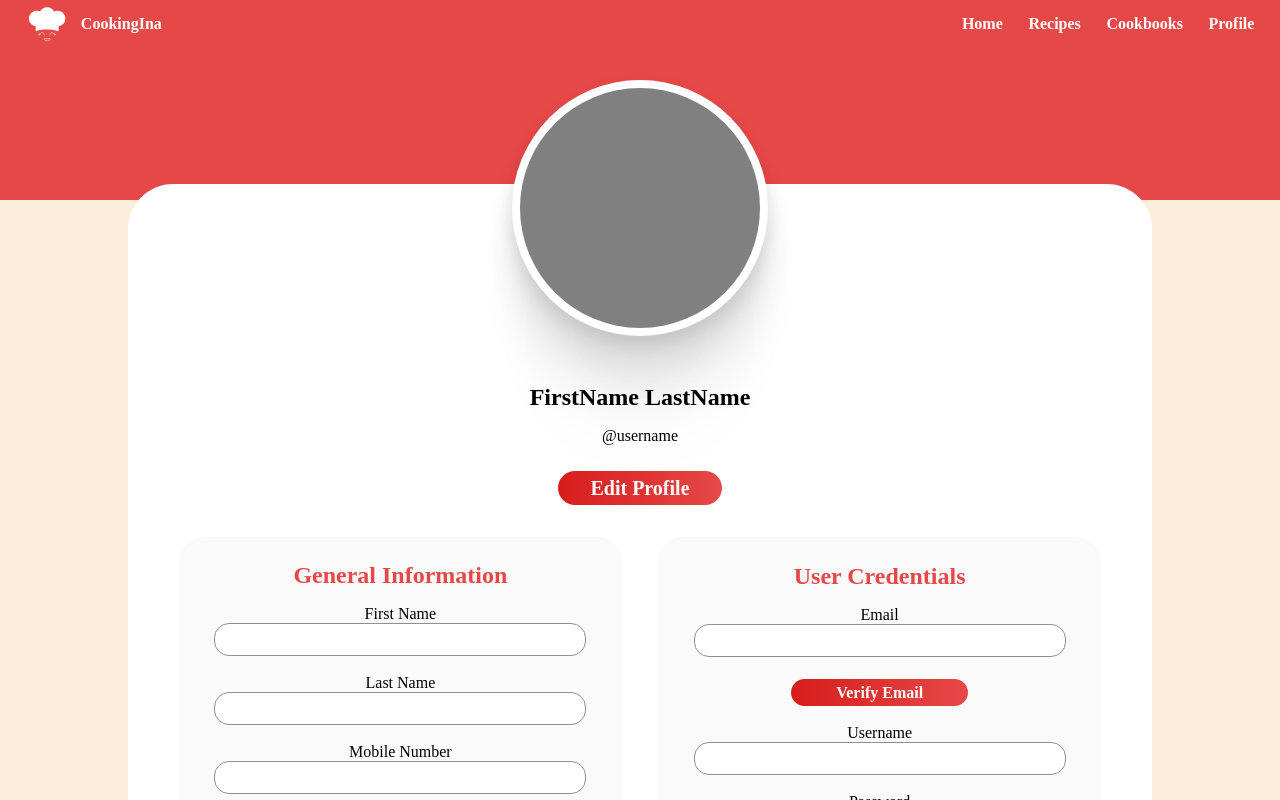
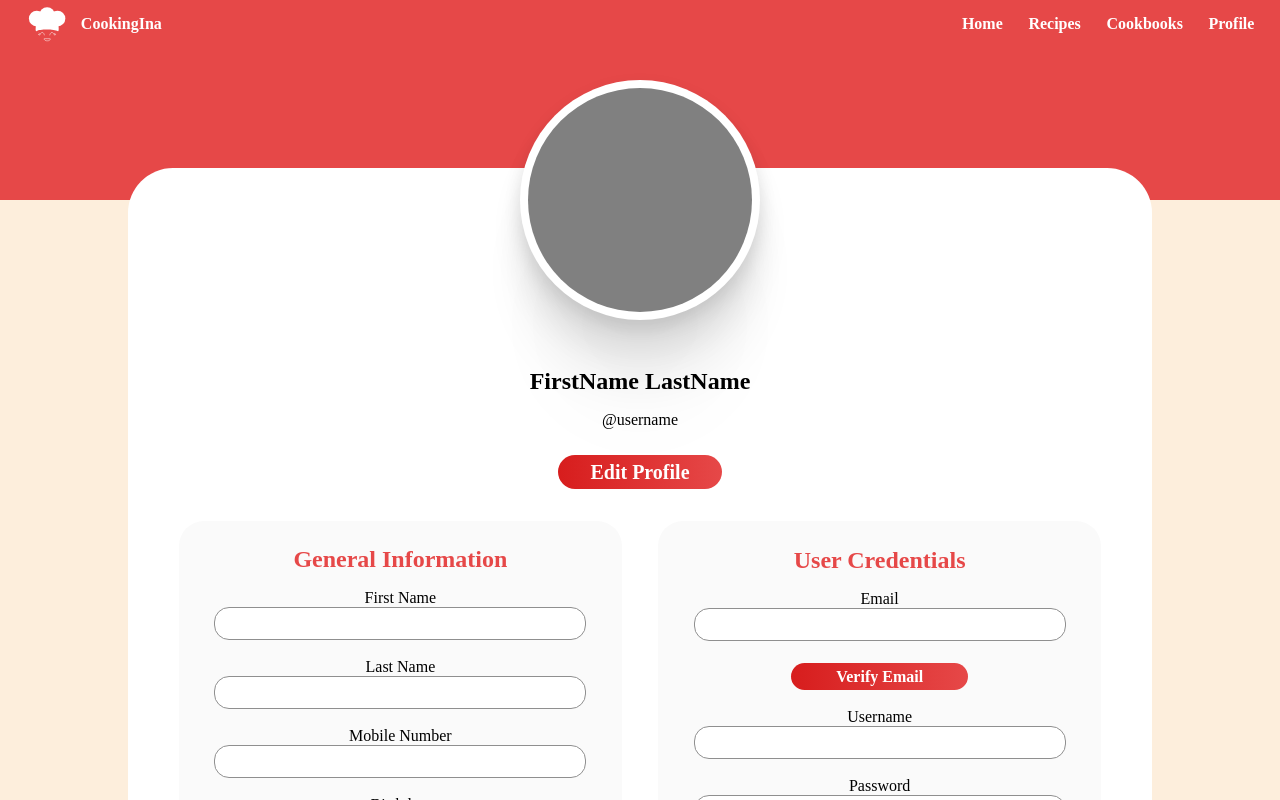
Before and after one commit to Alvallesteros/CookingIna, a React (Create React App) app in the folder frontend/: page /profile in a window 1280 px wide. Shown: the top 800 px of the page. Built offline with nearby package versions, Linux system fonts and the light colour scheme; a web font is replaced by a local one.

Commit message:
Fixed CSS

```diff
--- a/frontend/src/user-profile-page/user-profile-page.css
+++ b/frontend/src/user-profile-page/user-profile-page.css
@@ -74,12 +74,12 @@ body {
 
 .user-image-container {
     background-color: white;
-    height: 16rem;
-    width: 16rem;
+    height: 30vh;
+    width: 30vh;
     display: flex;
     justify-content: center;
     align-items: center;
-    border-radius: 50%;
+    border-radius: 100%;
     overflow: hidden;
     margin-top: 3vh;
     transform: translateY(-18vh);
@@ -95,9 +95,9 @@ body {
 .user-image {
     /* remove background and border radius when using image */
     background: gray;
-    height: 15rem;
-    width: 15rem;
-    border-radius: 50%;
+    height: 93%;
+    width: 93%;
+    border-radius: 100%;
     object-fit: cover;
 }
 
@@ -185,6 +185,10 @@ body {
 .general-info input, .user-credentials input {
     width: 80%;
     padding: 0.5rem;
+}
+
+.button {
+    cursor: pointer;
 }
 
 .general-info .button, .user-credentials .button {
```
